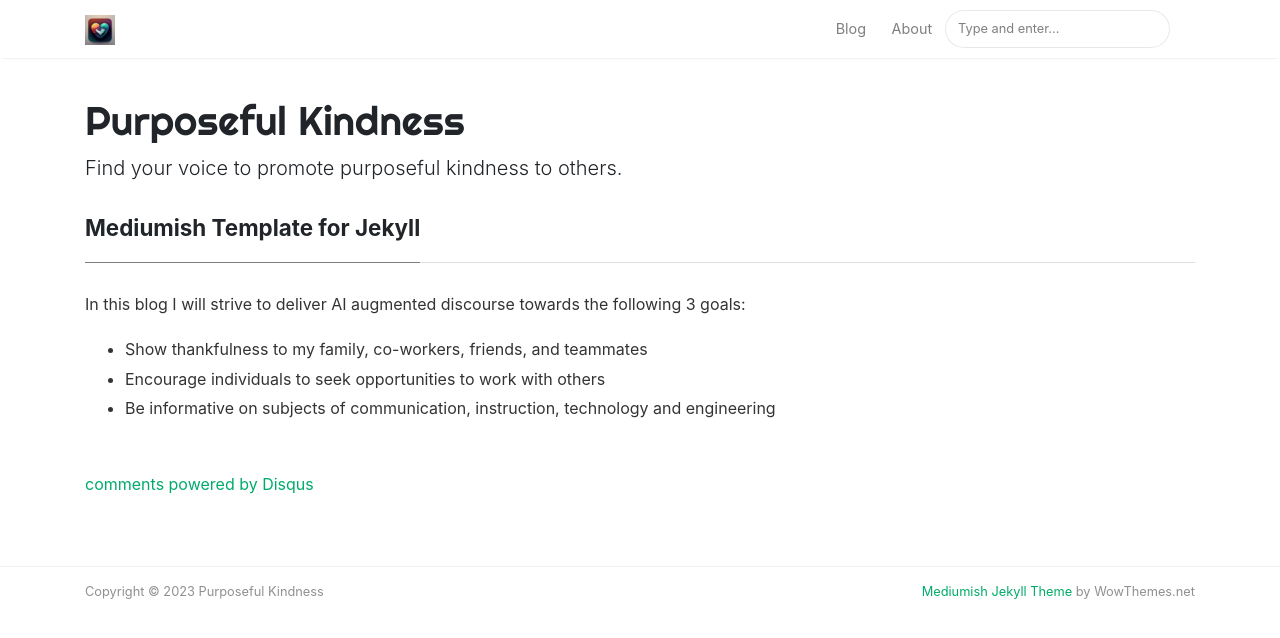
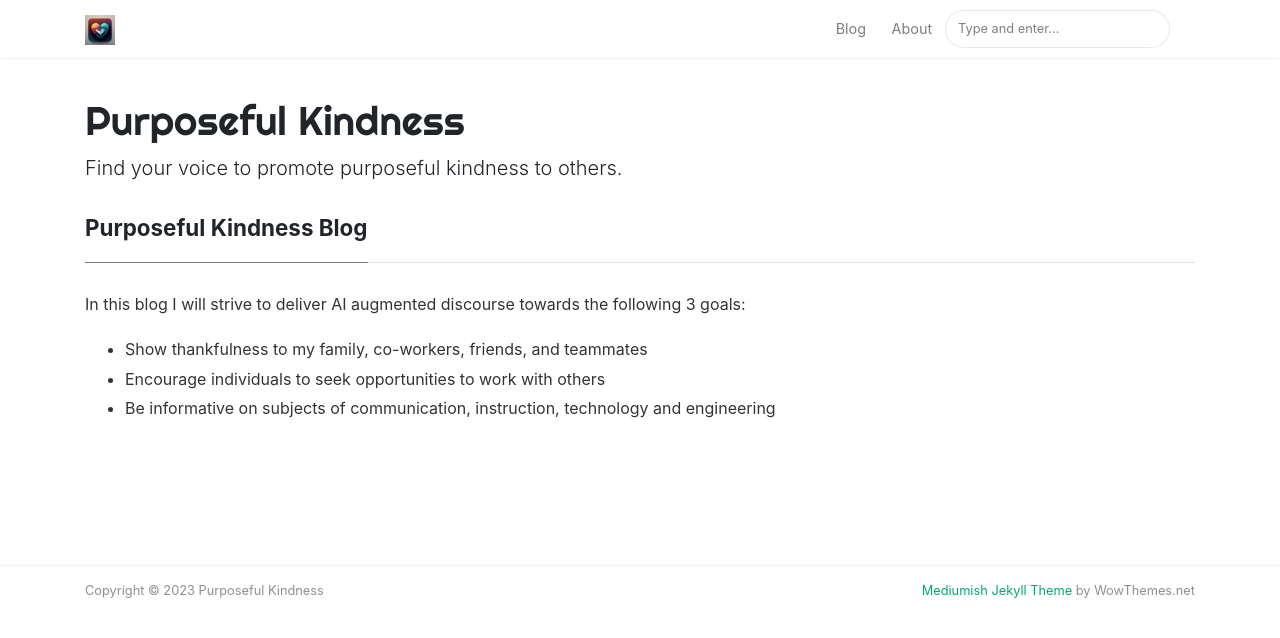
Before and after one commit to Purposeful-Kindness/purposeful-kindness.github.io, a Jekyll site: the page built from _pages/about.md, in a window 1280 px wide. Shown: the top 638 px of the page. Built offline with Jekyll 4.4.1, drawn with Linux system fonts in a browser that asks for light colours; nearby versions of some CDN libraries; comment, search, counter and statistics services are not loaded.

Commit message:
update favicon

```diff
--- a/_config.yml
+++ b/_config.yml
@@ -3,7 +3,7 @@
 title: "Purposeful Kindness to Others"
 description: "Find your voice to promote purposeful kindness to others."
 logo: 'assets/images/purposefulkindness_logo_320.png'
-favicon: 'assets/images/logo.png'
+favicon: 'assets/images/purposefulkindness_logo_320.png'
 # baseurl: /mediumish-theme-jekyll
 # google_analytics: 'UA-46278016-1'
 # disqus: 'demowebsite'
@@ -43,8 +43,8 @@
 
 # Adsense (change to "enabled" to activate, also your client id and ad slot. Create a new ad unit from your Adsense account to get the slot.)
 adsense: "disabled"
-adsense-data-ad-client: "ca-pub-3412143450191416"
-adsense-data-ad-slot: "1363087678"
+# adsense-data-ad-client: "ca-pub-3412143450191416"
+# adsense-data-ad-slot: "1363087678"
 
 # Lazy Images ("enabled" or "disabled")
 lazyimages: "disabled"
--- a/_pages/about.md
+++ b/_pages/about.md
@@ -1,8 +1,8 @@
 ---
 layout: page
-title: Mediumish Template for Jekyll
+title: Purposeful Kindness Blog
 permalink: /about
-comments: true
+comments: false
 ---
 
 In this blog I will strive to deliver AI augmented discourse towards the following 3 goals:
```
